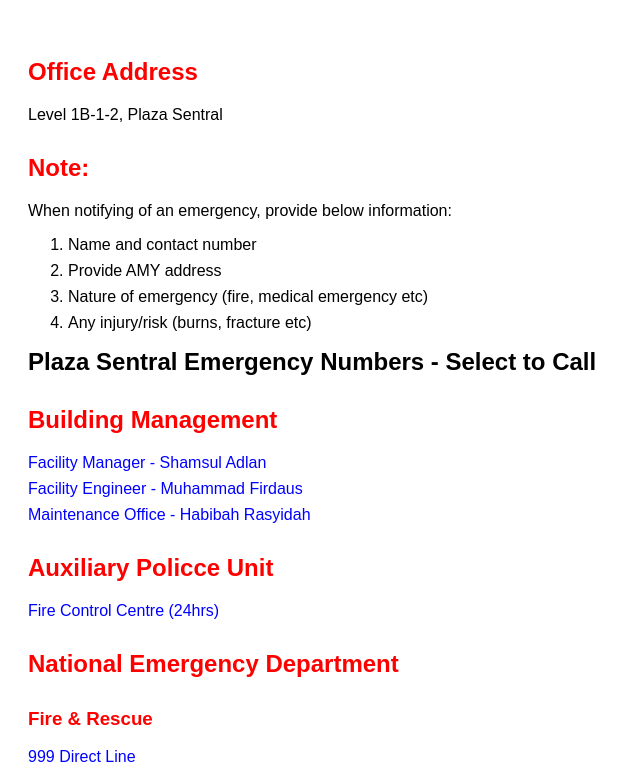
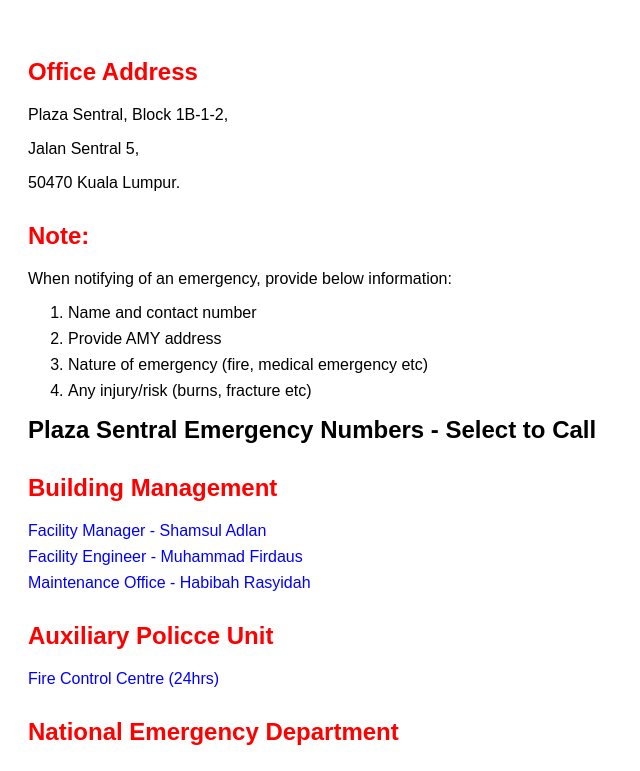
Before and after one commit to akmal-abbas/ER-Contact-List, a plain HTML site: page plazasentral.html in a window 1280 px wide. Shown: the top 771 px of the page, without its empty margins (0-640 px from the left). Drawn offline with Linux system fonts and the light colour scheme.

Commit message:
Update plazasentral.html

```diff
--- a/plazasentral.html
+++ b/plazasentral.html
@@ -15,7 +15,9 @@
 </head>
 <body>
    <h2 class="red">Office Address</h2>
-  <p>Level 1B-1-2, Plaza Sentral</p>
+  <p>Plaza Sentral, Block 1B-1-2,</p>
+  <p>Jalan Sentral 5,</p>
+  <p>50470 Kuala Lumpur.</p>
 
    <h2 class="red">Note:</h2>
   <p>When notifying of an emergency, provide below information:</p>
```
